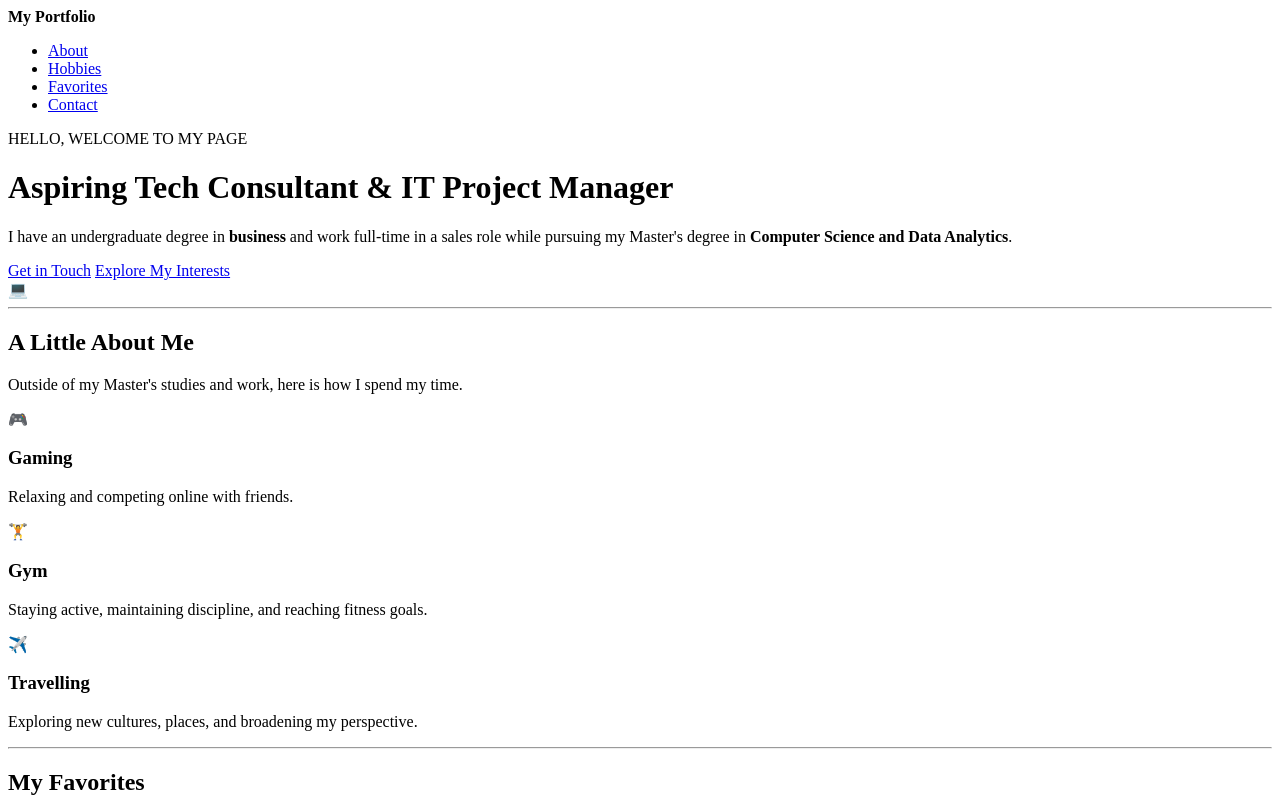
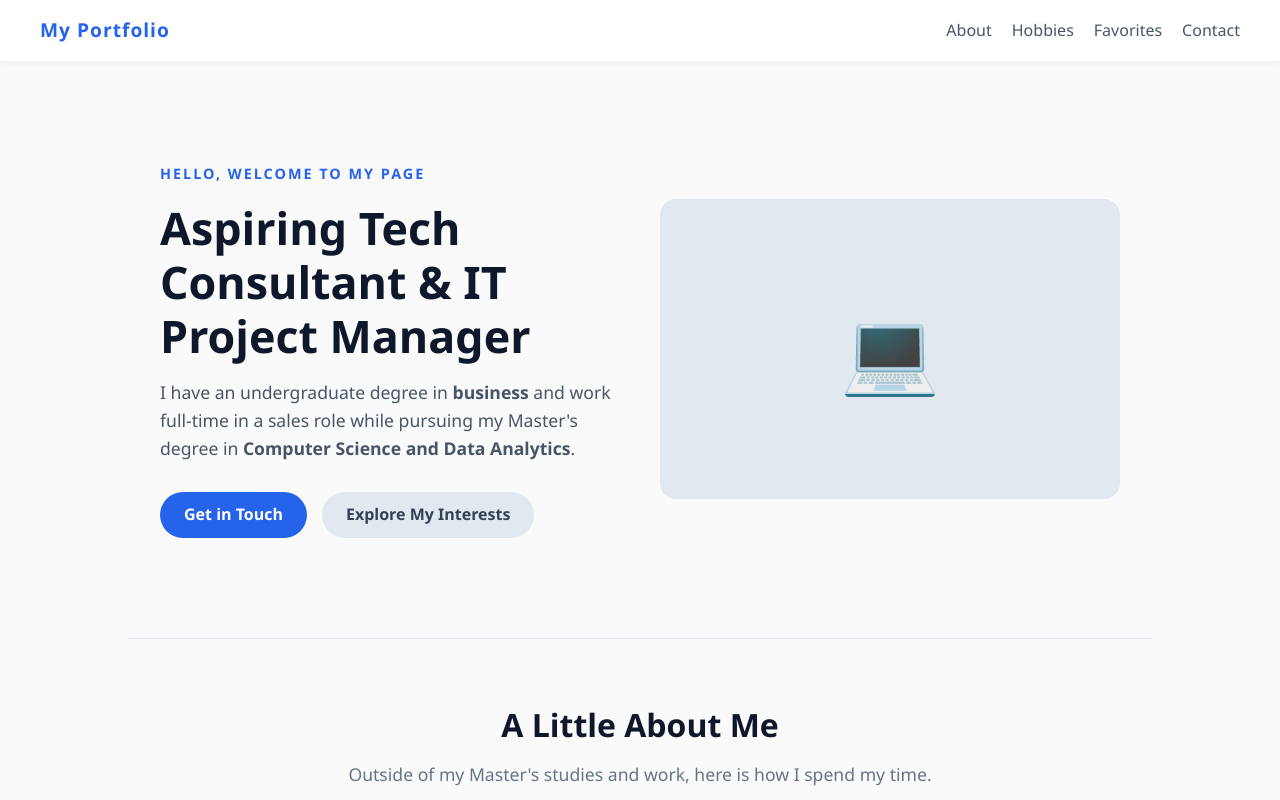
Before and after one commit to Aosmann23/6thwebapp, a plain HTML site: page 5thwebapp.html in a window 1280 px wide. Shown: the top 800 px of the page. Drawn offline with Linux system fonts and the light colour scheme.

Commit message:
Update 5thwebapp.html

```diff
--- a/5thwebapp.html
+++ b/5thwebapp.html
@@ -4,7 +4,7 @@
     <meta charset="UTF-8">
     <meta name="viewport" content="width=device-width, initial-scale=1.0">
     <title>My Web Development Portfolio</title>
-    <link rel="stylesheet" href="style.css">
+    <link rel="stylesheet" href="5thstyle.css">
 </head>
 <body>
 
```
